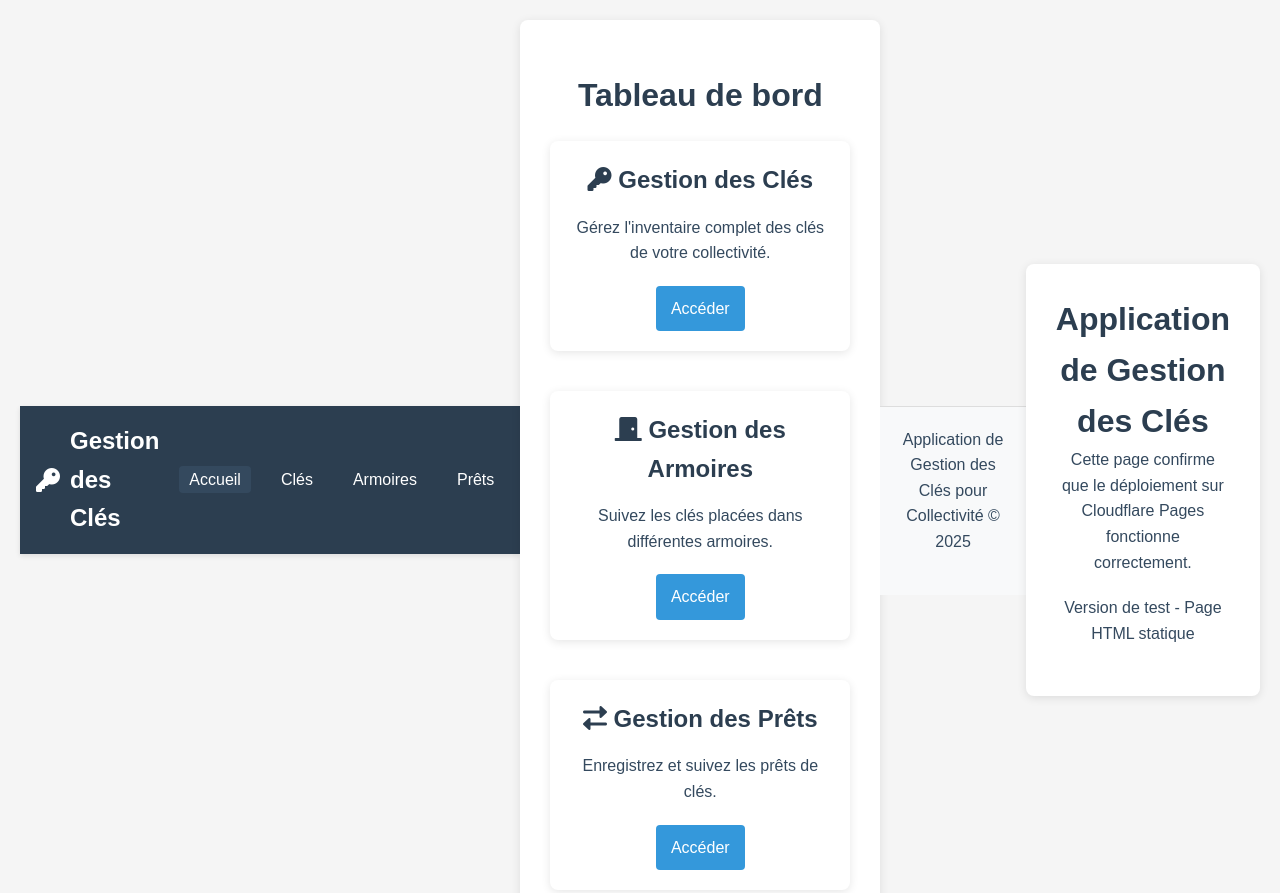
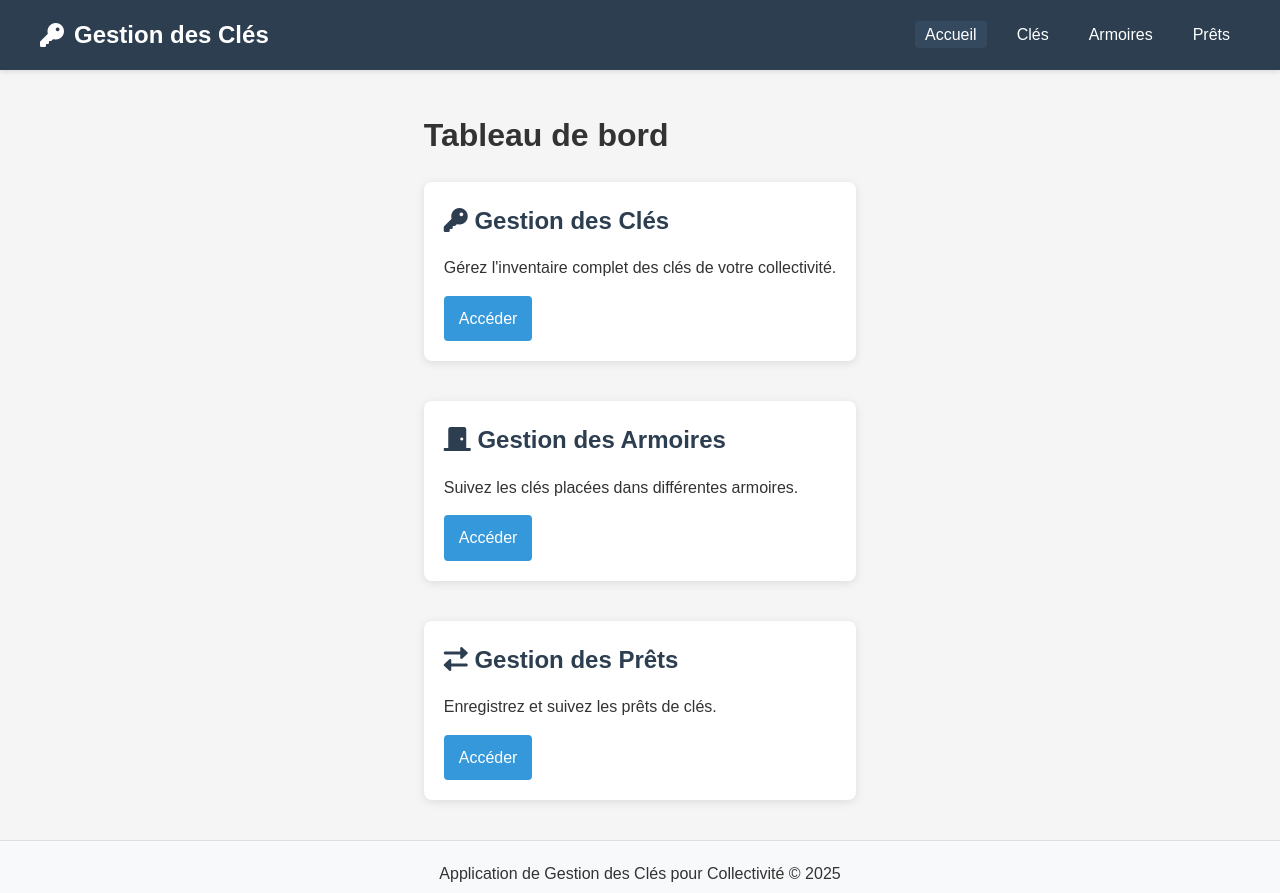
Before and after one commit to karimidou/gestion-cles-app, a website: page index.html in a window 1280 px wide. Shown: the top 893 px of the page. Drawn offline with Linux system fonts and the light colour scheme.

Commit message:
Update index.html

```diff
--- a/index.html
+++ b/index.html
@@ -4,7 +4,151 @@
     <meta charset="UTF-8">
     <meta name="viewport" content="width=device-width, initial-scale=1.0">
     <title>Gestion des Clés - Collectivité</title>
-    <link rel="stylesheet" href="styles.css">
+    <style>
+        /* Styles intégrés pour éviter les problèmes de chargement CSS */
+        * {
+            margin: 0;
+            padding: 0;
+            box-sizing: border-box;
+            font-family: 'Arial', sans-serif;
+        }
+
+        body {
+            background-color: #f5f5f5;
+            color: #333;
+            line-height: 1.6;
+            display: flex;
+            flex-direction: column;
+            min-height: 100vh;
+        }
+
+        .container {
+            max-width: 1200px;
+            margin: 0 auto;
+            padding: 20px;
+            flex: 1;
+        }
+
+        /* Navigation */
+        .navbar {
+            background-color: #2c3e50;
+            color: white;
+            padding: 1rem;
+            box-shadow: 0 2px 5px rgba(0,0,0,0.1);
+            width: 100%;
+        }
+
+        .navbar-container {
+            display: flex;
+            justify-content: space-between;
+            align-items: center;
+            max-width: 1200px;
+            margin: 0 auto;
+        }
+
+        .navbar-logo {
+            font-size: 1.5rem;
+            font-weight: bold;
+            text-decoration: none;
+            color: white;
+            display: flex;
+            align-items: center;
+        }
+
+        .navbar-logo i {
+            margin-right: 10px;
+        }
+
+        .navbar-menu {
+            display: flex;
+            list-style: none;
+        }
+
+        .navbar-item {
+            margin-left: 20px;
+        }
+
+        .navbar-link {
+            color: white;
+            text-decoration: none;
+            padding: 5px 10px;
+            border-radius: 4px;
+            transition: background-color 0.3s;
+        }
+
+        .navbar-link:hover, .navbar-link.active {
+            background-color: #34495e;
+        }
+
+        /* Cartes */
+        .card {
+            background-color: white;
+            border-radius: 8px;
+            box-shadow: 0 2px 10px rgba(0,0,0,0.1);
+            padding: 20px;
+            margin-bottom: 20px;
+        }
+
+        .card-title {
+            font-size: 1.5rem;
+            margin-bottom: 15px;
+            color: #2c3e50;
+        }
+
+        .card-content {
+            margin-bottom: 15px;
+        }
+
+        /* Grille */
+        .grid {
+            display: grid;
+            grid-template-columns: repeat(auto-fill, minmax(300px, 1fr));
+            gap: 20px;
+            margin-top: 20px;
+        }
+
+        /* Boutons */
+        .btn {
+            display: inline-block;
+            background-color: #3498db;
+            color: white;
+            padding: 10px 15px;
+            border: none;
+            border-radius: 4px;
+            cursor: pointer;
+            text-decoration: none;
+            font-size: 1rem;
+            transition: background-color 0.3s;
+        }
+
+        .btn:hover {
+            background-color: #2980b9;
+        }
+
+        .btn-primary {
+            background-color: #3498db;
+        }
+
+        /* Pied de page */
+        footer {
+            text-align: center;
+            padding: 20px;
+            background-color: #f8f9fa;
+            border-top: 1px solid #ddd;
+            width: 100%;
+        }
+
+        /* Responsive */
+        @media (max-width: 768px) {
+            .navbar-menu {
+                display: none;
+            }
+
+            .grid {
+                grid-template-columns: 1fr;
+            }
+        }
+    </style>
     <link rel="stylesheet" href="https://cdnjs.cloudflare.com/ajax/libs/font-awesome/6.0.0-beta3/css/all.min.css">
 </head>
 <body>
@@ -66,51 +210,8 @@
     </div>
 
     <!-- Pied de page -->
-    <footer style="text-align: center; margin-top: 40px; padding: 20px; background-color: #f8f9fa; border-top: 1px solid #ddd;">
+    <footer>
         <p>Application de Gestion des Clés pour Collectivité &copy; 2025</p>
     </footer>
 </body>
 </html>
-<!DOCTYPE html>
-<html lang="fr">
-<head>
-    <meta charset="UTF-8">
-    <meta name="viewport" content="width=device-width, initial-scale=1.0">
-    <title>Gestion des Clés - Test</title>
-    <style>
-        body {
-            font-family: Arial, sans-serif;
-            line-height: 1.6;
-            margin: 0;
-            padding: 20px;
-            display: flex;
-            justify-content: center;
-            align-items: center;
-            min-height: 100vh;
-            background-color: #f5f5f5;
-        }
-        .container {
-            max-width: 800px;
-            background-color: white;
-            padding: 30px;
-            border-radius: 8px;
-            box-shadow: 0 2px 10px rgba(0,0,0,0.1);
-            text-align: center;
-        }
-        h1 {
-            color: #2c3e50;
-        }
-        p {
-            color: #34495e;
-            margin-bottom: 20px;
-        }
-    </style>
-</head>
-<body>
-    <div class="container">
-        <h1>Application de Gestion des Clés</h1>
-        <p>Cette page confirme que le déploiement sur Cloudflare Pages fonctionne correctement.</p>
-        <p>Version de test - Page HTML statique</p>
-    </div>
-</body>
-</html>
```
